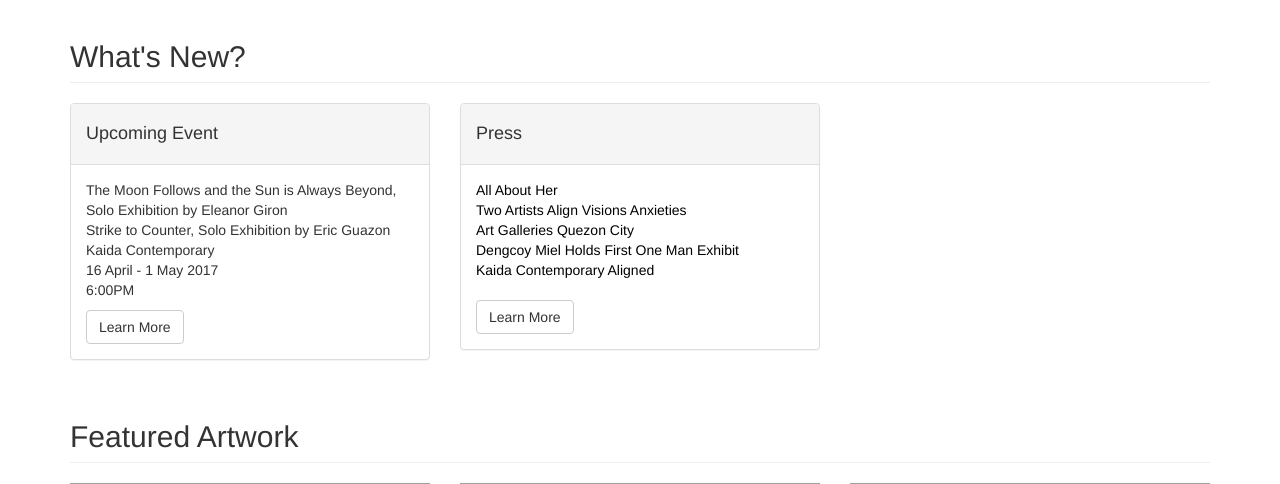
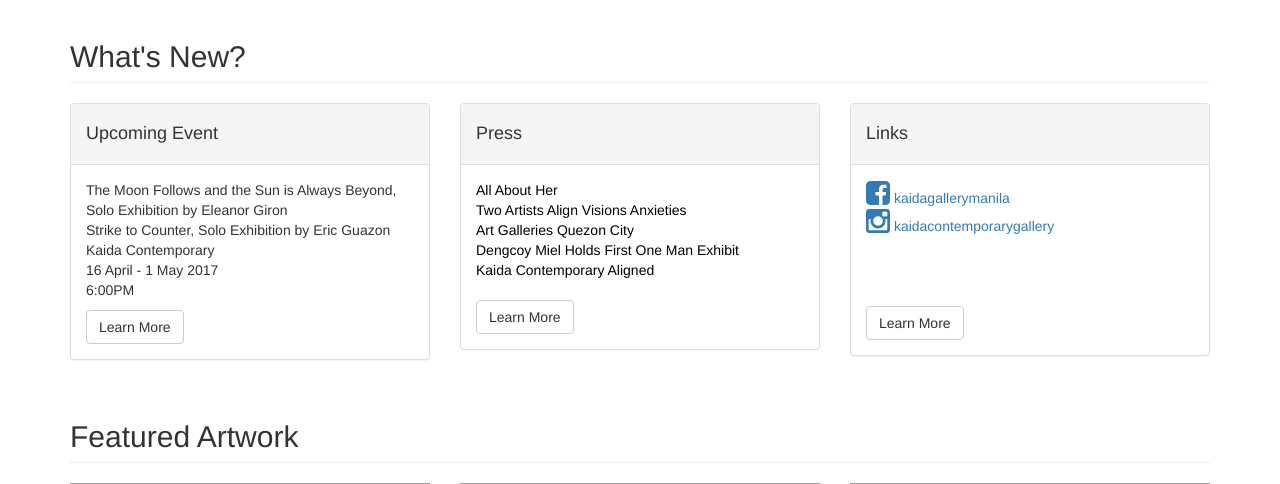
Before and after one commit to cariasodotpaolo/kaida, a PHP site: page /php/index.php in a window 1280 px wide. Shown: the part 800-1284 px from the top of the page. Run offline with PHP 8.4, Linux system fonts and the light colour scheme; grey boxes are pictures that could not be loaded.

Commit message:
Added contents.

```diff
--- a/php/main-content.php
+++ b/php/main-content.php
@@ -45,18 +45,37 @@
                 </div>
             </div>
         </div>
-        <!--
+
         <div class="col-md-4">
             <div class="panel panel-default">
                 <div class="panel-heading">
-                    <h4><i class="fa fa-fw fa-compass"></i> For Sale</h4>
+                    <h4>Links</h4>
                 </div>
                 <div class="panel-body">
-                    <p>Lorem ipsum dolor sit amet, consectetur adipisicing elit. Itaque, optio corporis quae nulla aspernatur in alias at numquam rerum ea excepturi expedita tenetur assumenda voluptatibus eveniet incidunt dicta nostrum quod?</p>
-                    <a href="#" class="btn btn-default">Learn More</a>
+                    <ul class="list-unstyled list-inline list-social-icons">
+                        <li>
+                            <a href="https://www.facebook.com/kaidagallerymanila/"><i class="fa fa-facebook-square fa-2x"></i> kaidagallerymanila</a>
+                        </li>
+                        <br>
+                        <li>
+                            <a href="https://www.instagram.com/kaidacontemporarygallery/"><i class="fa fa-instagram fa-2x"></i> kaidacontemporarygallery</a>
+                        </li>
+                        <br><br><br><br>
+                        <!--
+                        <li>
+                            <a href="#"><i class="fa fa-linkedin-square fa-2x"></i></a>
+                        </li>
+                        <li>
+                            <a href="#"><i class="fa fa-twitter-square fa-2x"></i></a>
+                        </li>
+                        <li>
+                            <a href="#"><i class="fa fa-google-plus-square fa-2x"></i></a>
+                        </li>-->
+                    </ul>
+                    <a href="javascript:void(0);" onclick="getContent('','php/contact-details.php','main-body');" class="btn btn-default">Learn More</a>
                 </div>
             </div>
-        </div>-->
+        </div>
     </div>
     <!-- /.row -->
 
```
